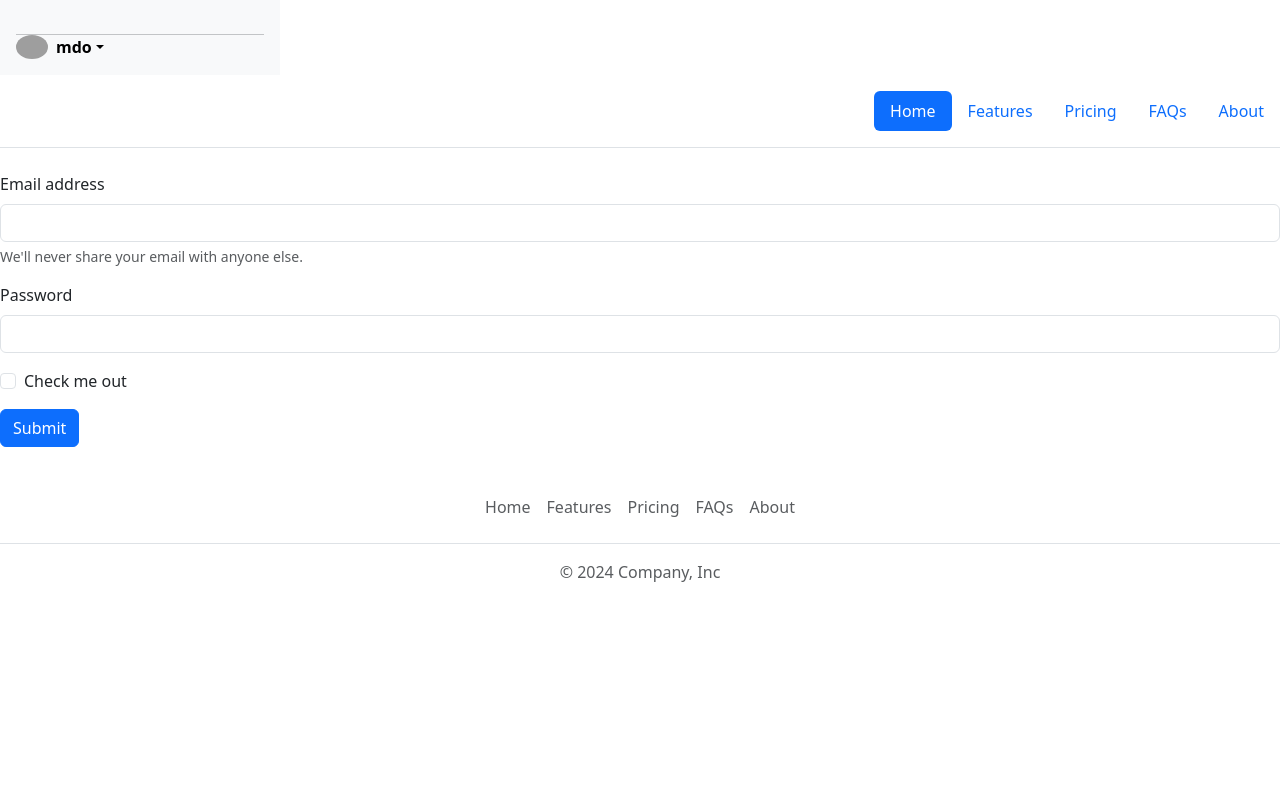
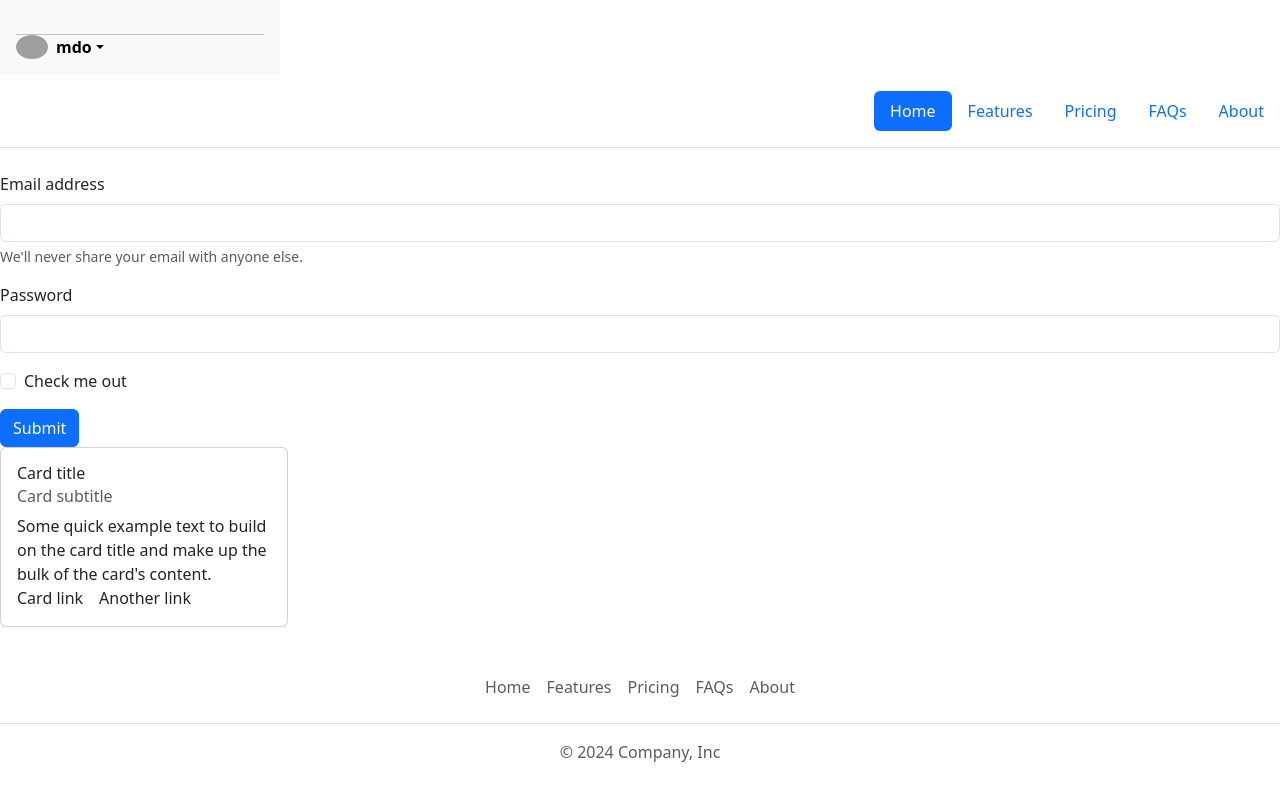
Before and after one commit to abhi-develope/React-Revision, a React (Vite) app in the folder projects/Social-Media/: page / in a window 1280 px wide. Shown: the part 725-1525 px from the top of the page. Before the commit the page ends 1349 px from the top, so only its background shows below. Built offline with nearby package versions, Linux system fonts and the light colour scheme; grey boxes are pictures that could not be loaded.

Commit message:
create post.jsx component

```diff
--- a/projects/Social-Media/src/App.jsx
+++ b/projects/Social-Media/src/App.jsx
@@ -1,6 +1,7 @@
 import CreatePost from "./components/CreatePost";
 import Footer from "./components/Footer";
 import Header from "./components/Header";
+import Post from "./components/Post";
 import Sidebar from "./components/Sidebar";
 
 function App() {
@@ -10,6 +11,7 @@ function App() {
       <div className="inner flex flex-col">
         <Header />
         <CreatePost/>
+        <Post/>
         <Footer />
       </div>
     </div>
--- /dev/null
+++ b/projects/Social-Media/src/components/Post.jsx
@@ -0,0 +1,26 @@
+import React from "react";
+
+function Post() {
+  return (
+    <div>
+      <div class="card" style={{width: "18rem"}}>
+        <div class="card-body">
+          <h5 class="card-title">Card title</h5>
+          <h6 class="card-subtitle mb-2 text-body-secondary">Card subtitle</h6>
+          <p class="card-text">
+            Some quick example text to build on the card title and make up the
+            bulk of the card's content.
+          </p>
+          <a href="#" class="card-link">
+            Card link
+          </a>
+          <a href="#" class="card-link">
+            Another link
+          </a>
+        </div>
+      </div>
+    </div>
+  );
+}
+
+export default Post;
```
